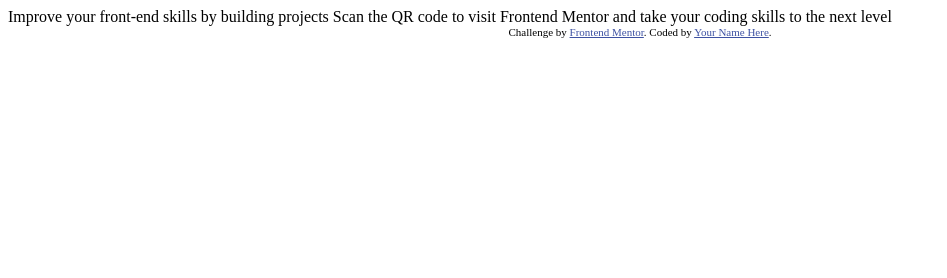
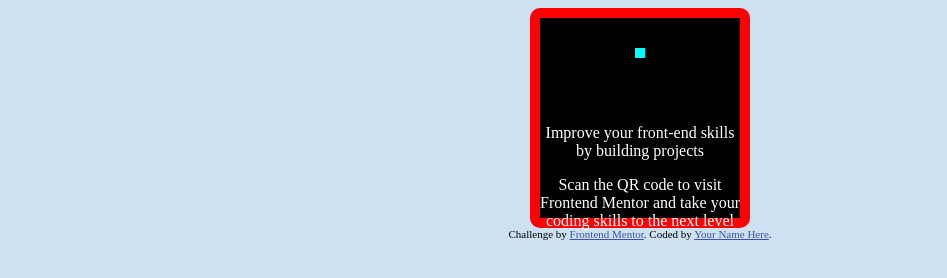
Before and after one commit to Gnarlsley/qr-code-component-main, a plain HTML site: page index.html in a window 1280 px wide. Shown: the whole page, without its empty margins (0-947 px from the left). Drawn offline with Linux system fonts and the light colour scheme.

Commit message:
starting to throw some paint on the canvas

```diff
--- a/index.html
+++ b/index.html
@@ -1,28 +1,44 @@
 <!DOCTYPE html>
 <html lang="en">
+
 <head>
   <meta charset="UTF-8">
-  <meta name="viewport" content="width=device-width, initial-scale=1.0"> <!-- displays site properly based on user's device -->
+  <meta name="viewport" content="width=device-width, initial-scale=1.0">
+  <!-- displays site properly based on user's device -->
 
   <link rel="icon" type="image/png" sizes="32x32" href="./images/favicon-32x32.png">
+  <link href="style.css" rel="stylesheet" />
 
   <title>Frontend Mentor | QR code component</title>
 
   <!-- Feel free to remove these styles or customise in your own stylesheet 👍 -->
   <style>
-    .attribution { font-size: 11px; text-align: center; }
-    .attribution a { color: hsl(228, 45%, 44%); }
+    .attribution {
+      font-size: 11px;
+      text-align: center;
+    }
+
+    .attribution a {
+      color: hsl(228, 45%, 44%);
+    }
   </style>
 </head>
+
 <body>
+  <div class="center">
+    <div class="qr">
 
-  Improve your front-end skills by building projects
-
-  Scan the QR code to visit Frontend Mentor and take your coding skills to the next level
-
+    </div>
+    <p>
+      Improve your front-end skills by building projects
+    </p>
+    <p>
+      Scan the QR code to visit Frontend Mentor and take your coding skills to the next level</p>
+  </div>
   <div class="attribution">
     Challenge by <a href="https://www.frontendmentor.io?ref=challenge" target="_blank">Frontend Mentor</a>.
     Coded by <a href="#">Your Name Here</a>.
   </div>
 </body>
+
 </html>
--- /dev/null
+++ b/style.css
@@ -0,0 +1,30 @@
+.center {
+    border: 10px solid red;
+    border-radius: 10px;
+    color: #ffffff;
+    background-color: #000000;
+    height: 200px;
+    width: 200px;
+    margin: auto;
+    text-align: center;
+    display: block;
+}
+
+.qr {
+    background-color: aqua;
+    height: 10px;
+    width: 10px;
+    margin: auto;
+    position: relative;
+    top: 30px;
+    display: block;
+}
+
+p {
+    position: relative;
+    top: 80px;
+}
+
+body {
+    background-color: rgb(205, 225, 243);
+}
```
